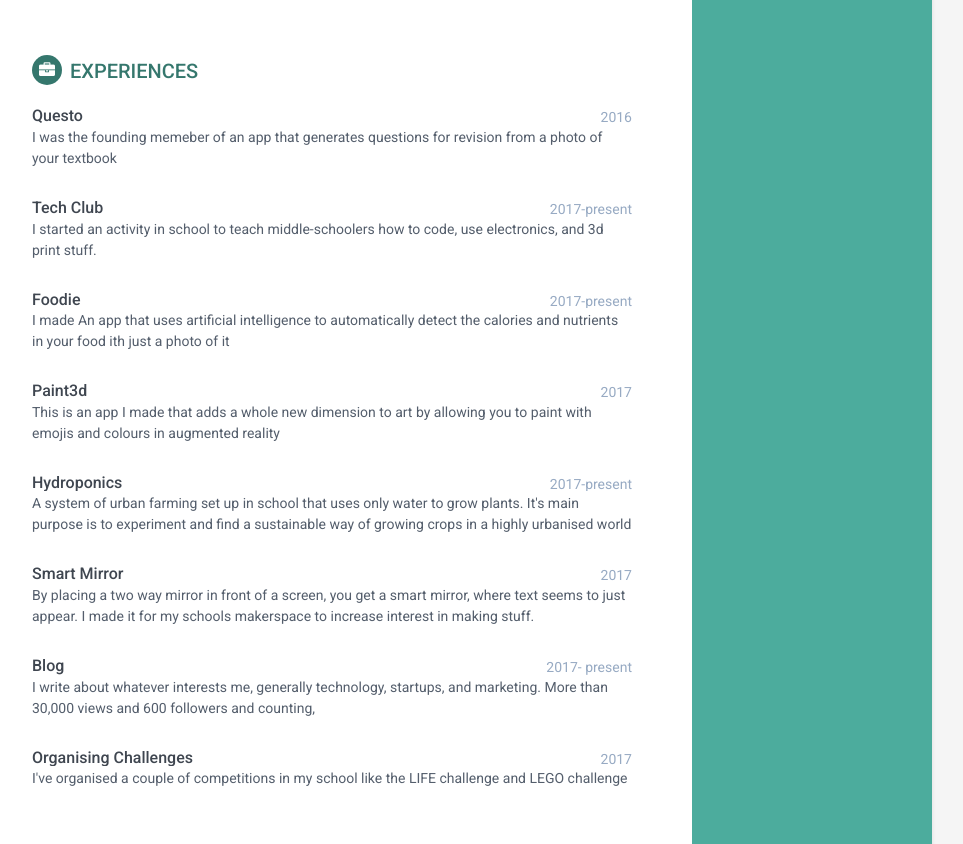
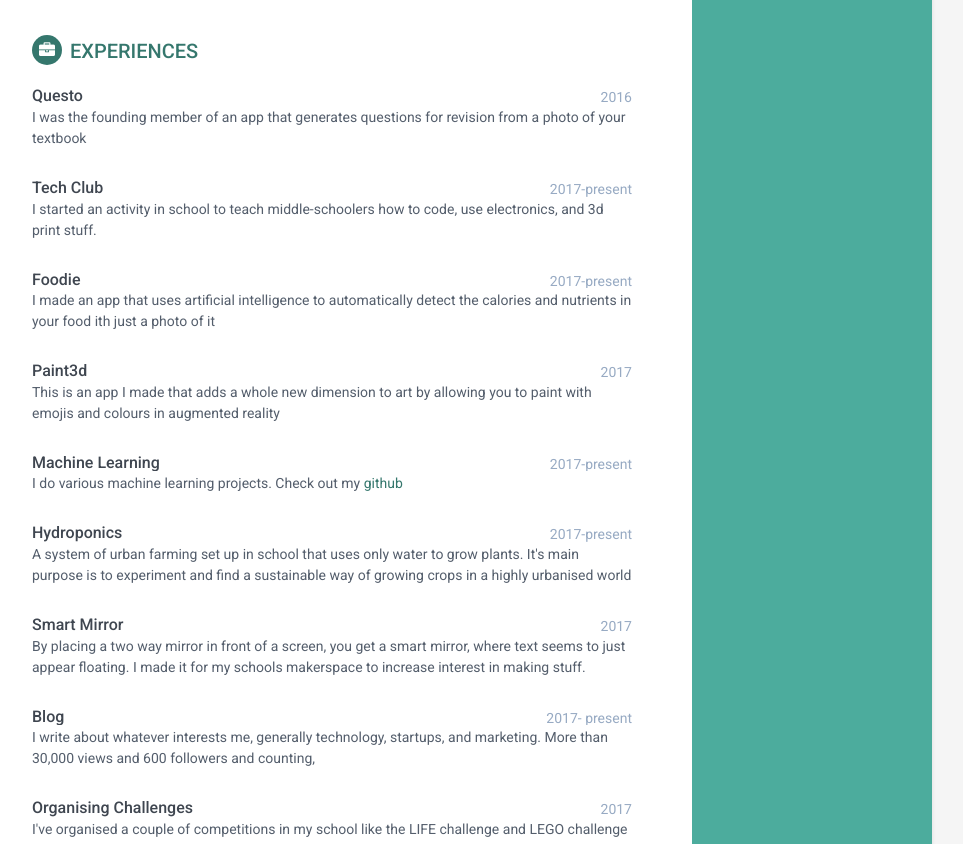
Before and after one commit to koseii0769/sarvasvkulpati.github.io, a plain HTML site: page index.html in a window 1280 px wide. Shown: the part 672-1516 px from the top of the page, without its empty margins (188-1151 px from the left). Drawn offline with Linux system fonts and the light colour scheme.

Commit message:
typos and stuff

```diff
--- a/index.html
+++ b/index.html
@@ -8,8 +8,7 @@
     <meta charset="utf-8">
     <meta http-equiv="X-UA-Compatible" content="IE=edge">
     <meta name="viewport" content="width=device-width, initial-scale=1.0">
-    <meta name="description" content="Responsive HTML5 Resume/CV Template for Developers">
-    <meta name="author" content="Xiaoying Riley at 3rd Wave Media">
+    <meta name="description" content="My personal website">
     <link rel="shortcut icon" href="favicon.ico">
     <link href='https://fonts.googleapis.com/css?family=Roboto:400,500,400italic,300italic,300,500italic,700,700italic,900,900italic' rel='stylesheet' type='text/css'>
     <!-- Global CSS -->
@@ -26,7 +25,7 @@
     <![endif]-->
 
     <!-- Global site tag (gtag.js) - Google Analytics -->
-	<script async src="https://www.googletagmanager.com/gtag/js?id=UA-111773028-1"></script>script>
+	<script async src="https://www.googletagmanager.com/gtag/js?id=UA-111773028-1"></script>
 	<script>
   		window.dataLayer = window.dataLayer || [];
 		function gtag(){dataLayer.push(arguments);}
@@ -154,7 +153,7 @@
                         </div><!--//upper-row-->
                     </div><!--//meta-->
                     <div class="details">
-                        <p>I was the founding memeber of an app that generates questions for revision from a photo of your textbook</p>
+                        <p>I was the founding member of an app that generates questions for revision from a photo of your textbook</p>
                     </div><!--//details-->
                 </div><!--//item-->
 
@@ -179,7 +178,7 @@
                         </div><!--//upper-row-->
                     </div><!--//meta-->
                     <div class="details">
-                        <p>I made An app that uses artificial intelligence to automatically detect the calories and nutrients in your food ith just a photo of it</p>
+                        <p>I made an app that uses artificial intelligence to automatically detect the calories and nutrients in your food ith just a photo of it</p>
                     </div><!--//details-->
                 </div><!--//item-->
 
@@ -192,6 +191,18 @@
                     </div><!--//meta-->
                     <div class="details">
                         <p>This is an app I made that adds a whole new dimension to art by allowing you to paint with emojis and colours in augmented reality</p>
+                    </div><!--//details-->
+                </div><!--//item-->
+
+                <div class="item">
+                    <div class="meta">
+                        <div class="upper-row">
+                            <h3 class="job-title">Machine Learning</h3>
+                            <div class="time">2017-present</div>
+                        </div><!--//upper-row-->
+                    </div><!--//meta-->
+                    <div class="details">
+                        <p>I do various machine learning projects. Check out my <a href="https://github.com/sarvasvkulpati">github</a></p>
                     </div><!--//details-->
                 </div><!--//item-->
 
@@ -215,7 +226,7 @@
                         </div><!--//upper-row-->
                     </div><!--//meta-->
                     <div class="details">
-                        <p>By placing a two way mirror in front of a screen, you get a smart mirror, where text seems to just appear. I made it for my schools makerspace to increase interest in making stuff.</p>
+                        <p>By placing a two way mirror in front of a screen, you get a smart mirror, where text seems to just appear floating. I made it for my schools makerspace to increase interest in making stuff.</p>
                     </div><!--//details-->
                 </div><!--//item-->
 
```
